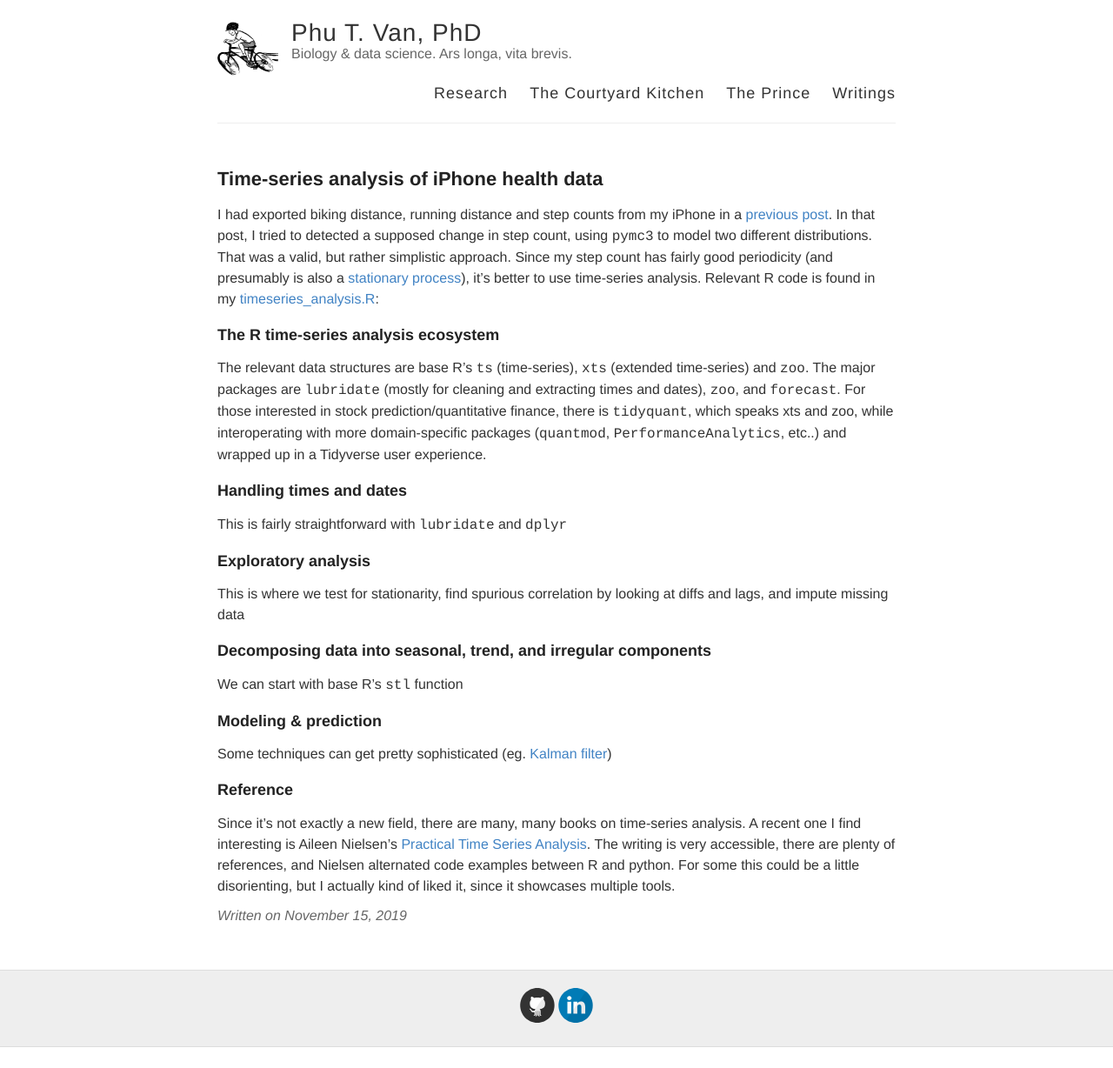
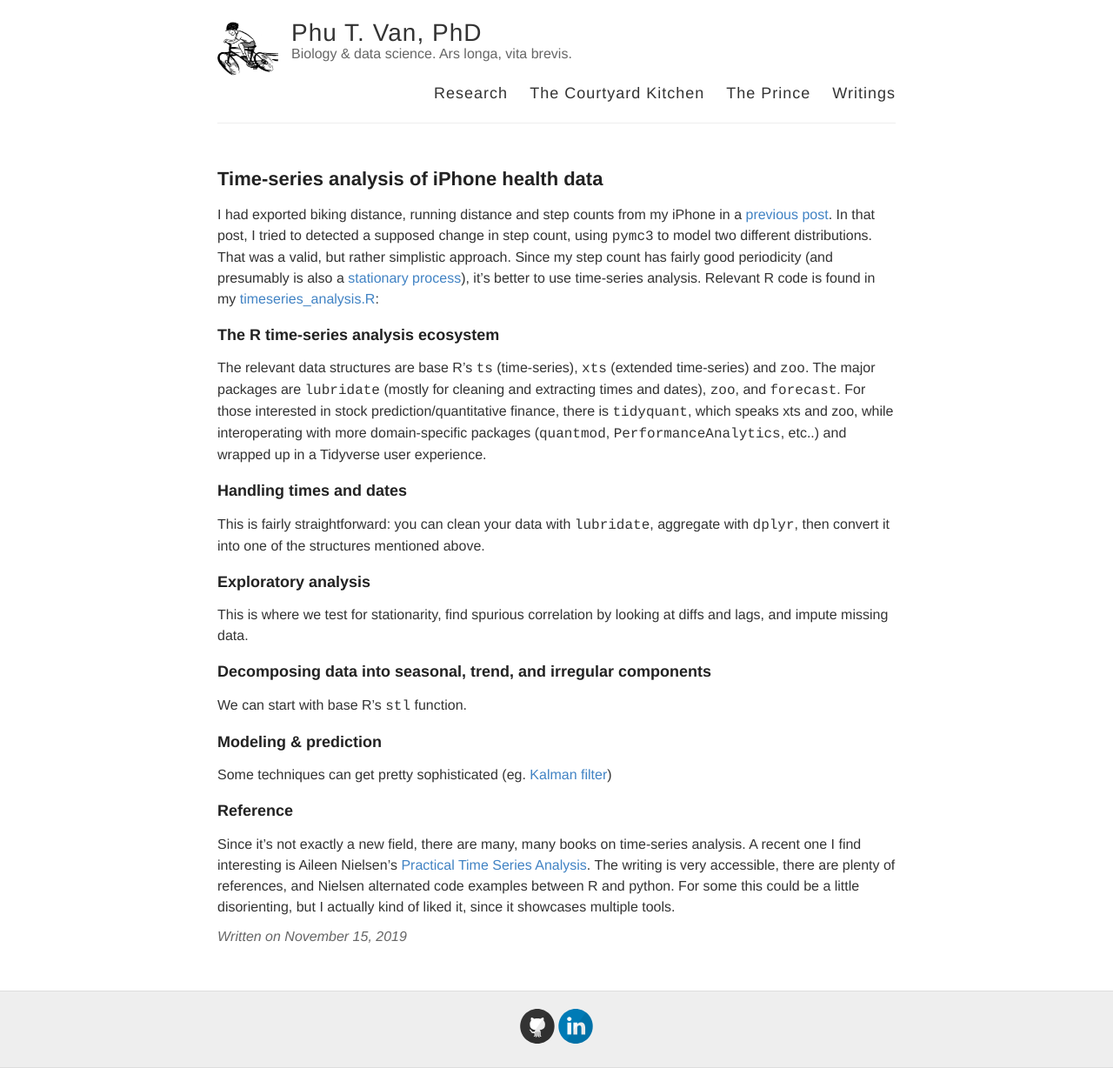
Before and after one commit to ptvan/ptvan.github.io, a Jekyll site: the page built from _posts/2019-11-15-timeseries-analysis-of-iPhone-health_data.md, in a window 1280 px wide. Shown: the whole page at 87% size. Built offline with Jekyll 4.4.1, drawn with Linux system fonts in a browser that asks for light colours; before the commit the page ends 1204 px from its top, so only the background shows below that.

Commit message:
updated timeseries analysis blogpost

```diff
--- a/_posts/2019-11-15-timeseries-analysis-of-iPhone-health_data.md
+++ b/_posts/2019-11-15-timeseries-analysis-of-iPhone-health_data.md
@@ -10,13 +10,13 @@ I had exported biking distance, running distance and step counts from my iPhone
 The relevant data structures are base R's `ts` (time-series), `xts` (extended time-series) and `zoo`. The major packages are `lubridate` (mostly for cleaning and extracting times and dates), `zoo`, and `forecast`. For those interested in stock prediction/quantitative finance, there is `tidyquant`, which speaks xts and zoo, while interoperating with more domain-specific packages (`quantmod`, `PerformanceAnalytics`, etc..) and wrapped up in a Tidyverse user experience.
 
 ### Handling times and dates
-This is fairly straightforward with `lubridate` and `dplyr`
+This is fairly straightforward: you can clean your data with `lubridate`, aggregate with `dplyr`, then convert it into one of the structures mentioned above.
 
 ### Exploratory analysis
-This is where we test for stationarity, find spurious correlation by looking at diffs and lags, and impute missing data
+This is where we test for stationarity, find spurious correlation by looking at diffs and lags, and impute missing data.
 
 ### Decomposing data into seasonal, trend, and irregular components
-We can start with base R's `stl` function
+We can start with base R's `stl` function.
 
 ### Modeling & prediction
 Some techniques can get pretty sophisticated (eg. [Kalman filter](https://en.wikipedia.org/wiki/Kalman_filter))
```
